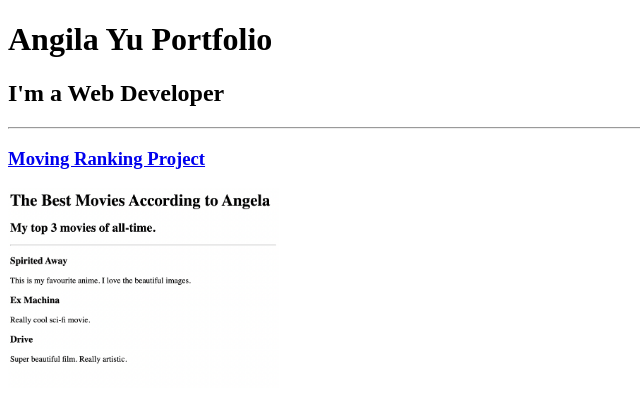
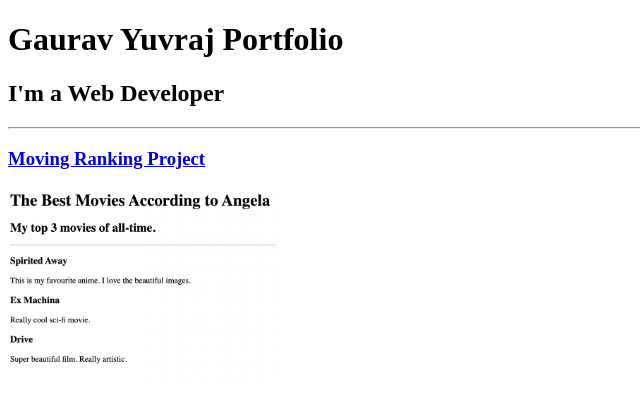
Before and after one commit to yuvraj2811/html-portfolio, a plain HTML site: page index.html in a window 1280 px wide. Shown: the top 408 px of the page, without its empty margins (0-640 px from the left). Drawn offline with Linux system fonts and the light colour scheme.

Commit message:
Update index.html

```diff
--- a/index.html
+++ b/index.html
@@ -23,7 +23,7 @@ https://developer.mozilla.org/en-US/docs/Web/HTML/Element/img#attr-height -->
     <title>PORFOLIO PROJECT</title>
 </head>
 <body>
-    <h1>Angila Yu Portfolio</h1>
+    <h1>Gaurav Yuvraj Portfolio</h1>
     <h2>I'm a Web Developer</h2>
     <hr>
     <h3><a href="./public/movie-ranking.html">Moving Ranking Project</a></h3>
```
